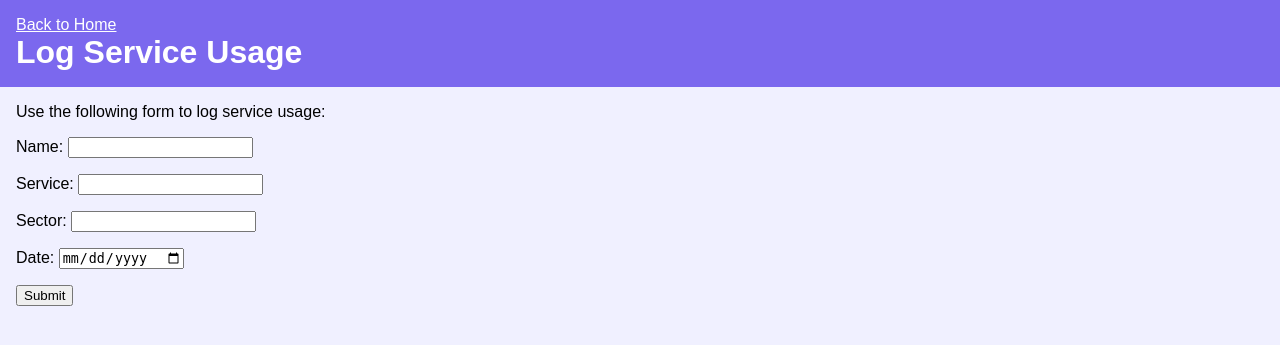
After one commit to william-summerrise/business-intelligence-app, a Flask app: page /log-usage in a window 1280 px wide. The commit adds this page. Shown: the top 345 px of the page. Run offline with Flask 3, Linux system fonts and the light colour scheme.

Commit message:
log service usage form

```diff
--- a/app.py
+++ b/app.py
@@ -1,7 +1,20 @@
-from flask import Flask, render_template
+from flask import Flask, render_template, request
 
 app = Flask(__name__)
 
 @app.route('/')
-def hello_world():
+def home_page():
     return render_template('index.html')
+
+@app.route('/log-usage', methods=['GET', 'POST'])
+def log_usage():
+    feedback = None
+    if request.method == 'POST':
+        print('Got service data:')
+        print(f'  Name: {request.form["name"]}')
+        print(f'  Service: {request.form["service"]}')
+        print(f'  Sector: {request.form["sector"]}')
+        print(f'  Date: {request.form["date"]}')
+        feedback = 'Service Data Logged!'
+
+    return render_template('log-usage.html', feedback=feedback)
--- a/static/style.css
+++ b/static/style.css
@@ -7,5 +7,17 @@ body {
 header {
     background-color: mediumslateblue;
     color: white;
-    padding: 1px 1em 1px 1em;
+    padding: 1em;
 }
+
+header h1 {
+    margin: 0;
+}
+
+header a {
+    color: white;
+}
+
+main {
+    padding: 1em;
+}
--- a/templates/index.html
+++ b/templates/index.html
@@ -10,5 +10,10 @@
     <header>
         <h1>Business Intelligence App</h1>
     </header>
+    <main>
+        <ul>
+            <li><a href="{{ url_for('log_usage') }}">Log Service Usage</a></li>
+        </ul>
+    </main>
 </body>
 </html>
--- /dev/null
+++ b/templates/log-usage.html
@@ -0,0 +1,46 @@
+<!DOCTYPE html>
+<html lang="en">
+<head>
+    <meta charset="UTF-8">
+    <meta name="viewport" content="width=device-width, initial-scale=1.0">
+    <title>Log Service Usage</title>
+    <link rel="stylesheet" type="text/css" href="{{ url_for('static', filename='style.css') }}">
+</head>
+<body>
+    <header>
+        <a href="{{ url_for('home_page') }}">Back to Home</a>
+        <h1>Log Service Usage</h1>
+    </header>
+    <main>
+        {% if feedback %}
+            <strong>{{ feedback }}</strong>
+        {% else %}
+            Use the following form to log service usage:
+        {% endif %}
+
+        <form method="post">
+            <p>
+                <label for="name">Name:</label>
+                <input type="text" id="name" name="name">
+            </p>
+
+            <p>
+                <label for="service">Service:</label>
+                <input type="text" id="service" name="service">
+            </p>
+
+            <p>
+                <label for="sector">Sector:</label>
+                <input type="text" id="sector" name="sector">
+            </p>
+
+            <p>
+                <label for="date">Date:</label>
+                <input type="date" id="date" name="date">
+            </p>
+
+            <input type="submit">
+        </form>
+    </main>
+</body>
+</html>
```
